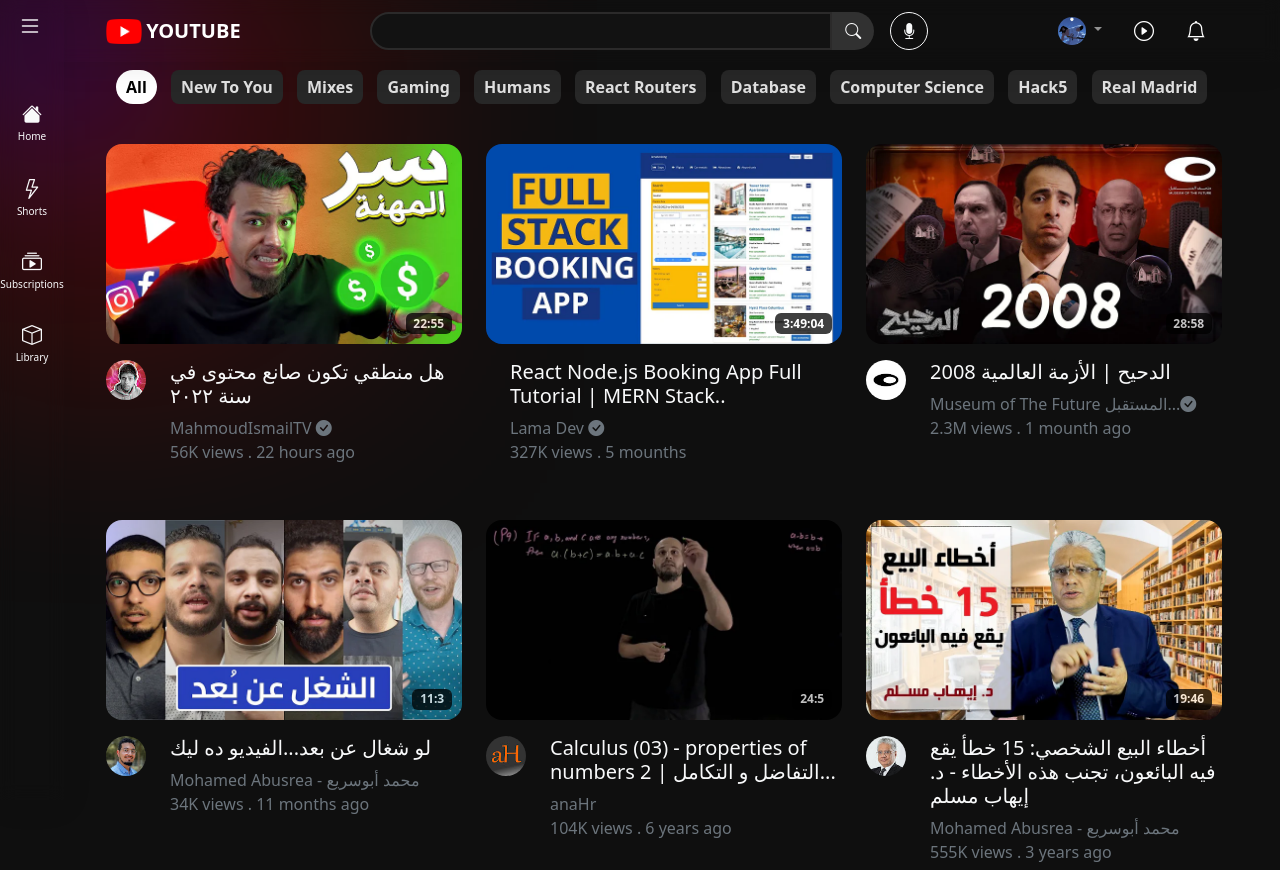
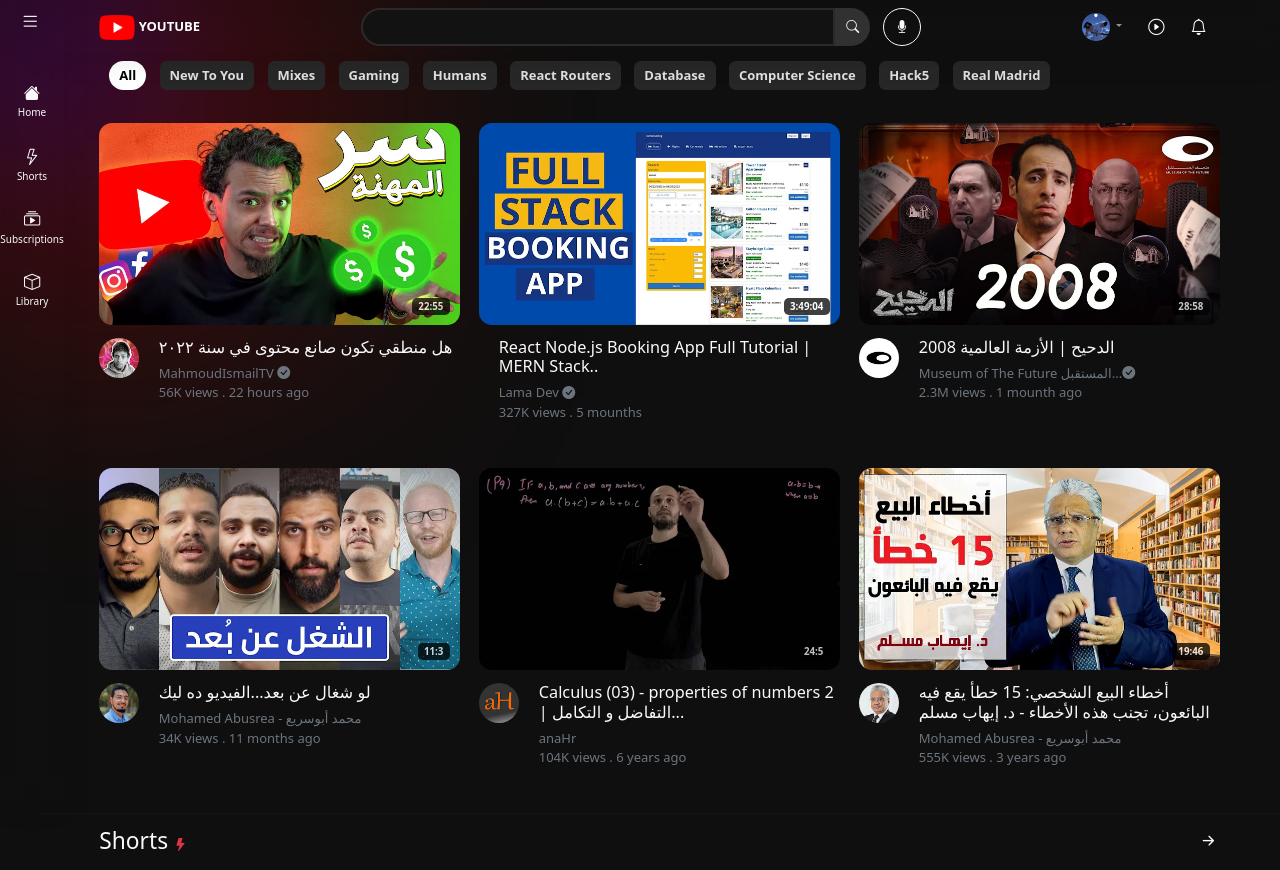
Before and after one commit to Hady-Taha/YoutubeHome-Template, a plain HTML site: page index.html in a window 1280 px wide. Shown: the top 870 px of the page. Drawn offline with Linux system fonts and the light colour scheme.

Commit message:
modified:   css/main.css

```diff
--- a/css/main.css
+++ b/css/main.css
@@ -1,3 +1,6 @@
+*{
+    font-size: small;
+}
 .microphone {
     background-color: #2b2a2a;
 
```
